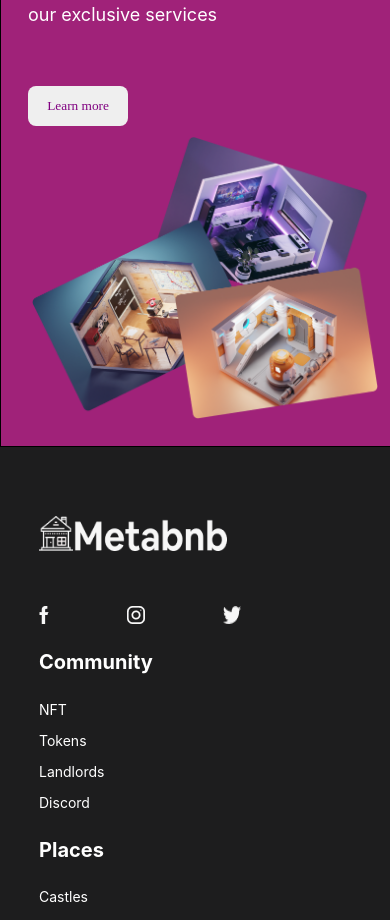
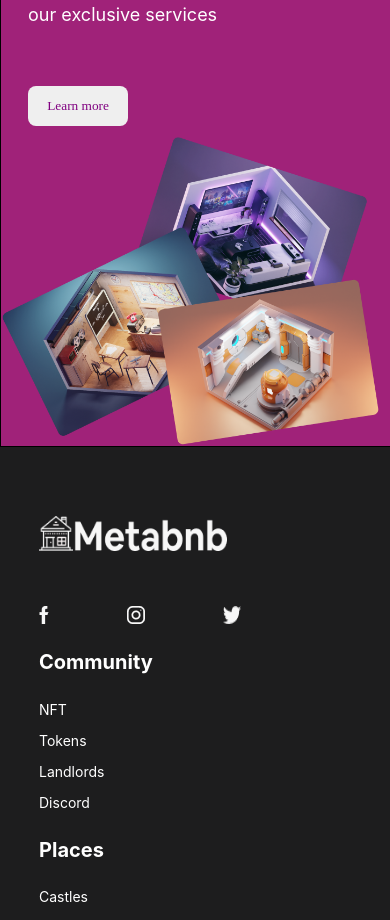
Before and after one commit to marvellousadesanya/metabnb, a React (Create React App) app: page / in a window 390 px wide. Shown: the part 4960-5880 px from the top of the page. Built offline with nearby package versions, Linux system fonts and the light colour scheme; a web font is replaced by a local one.

Commit message:
Adjustment

```diff
--- a/src/Home.css
+++ b/src/Home.css
@@ -179,9 +179,9 @@
 
   .mobile-only {
     display: block;
-    height: 55%;
+    height: 60%;
     margin-top: -10%;
-    margin-left: 5%;
+    margin-left: 0%;
   }
   #nft_image_section {
     position: relative;
```
